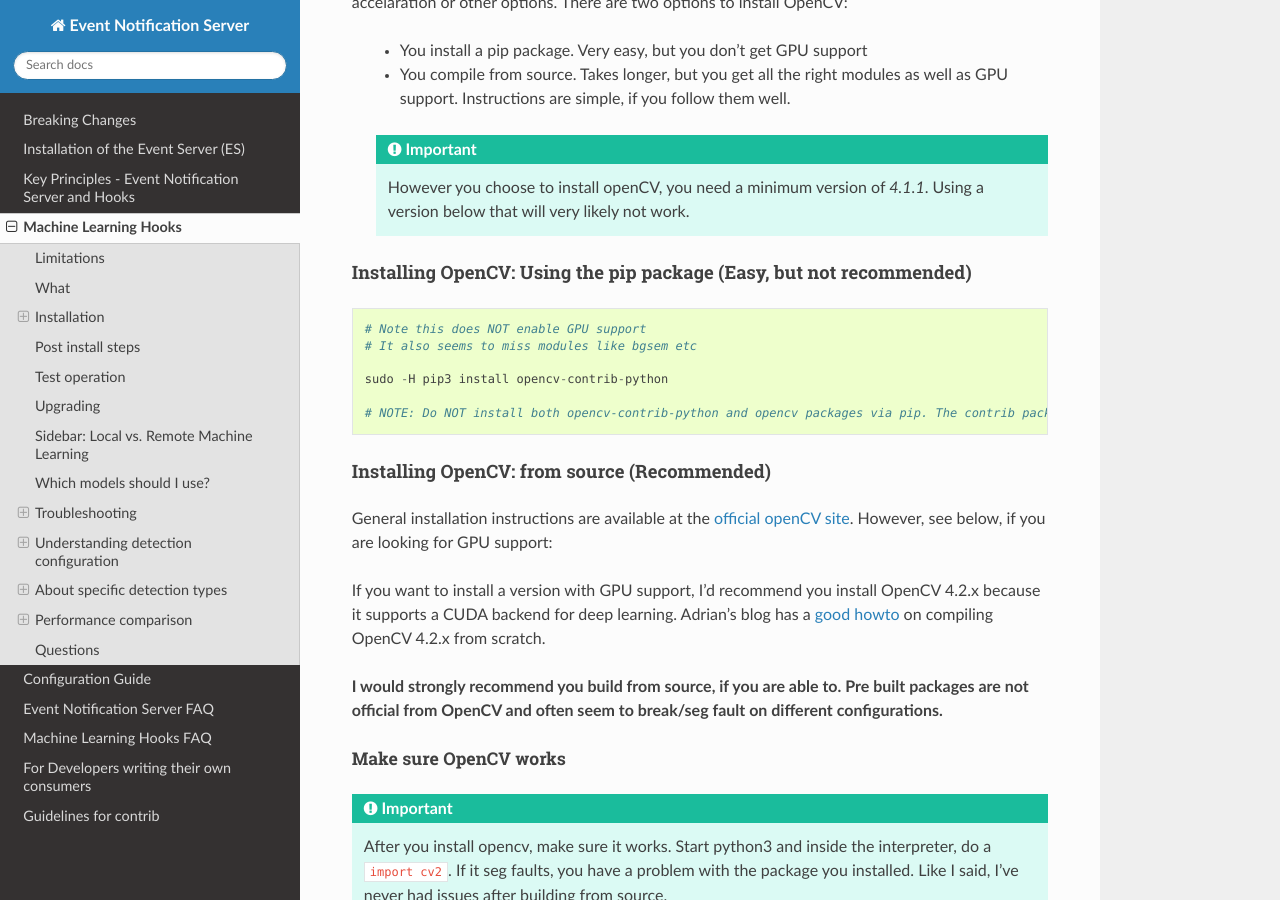
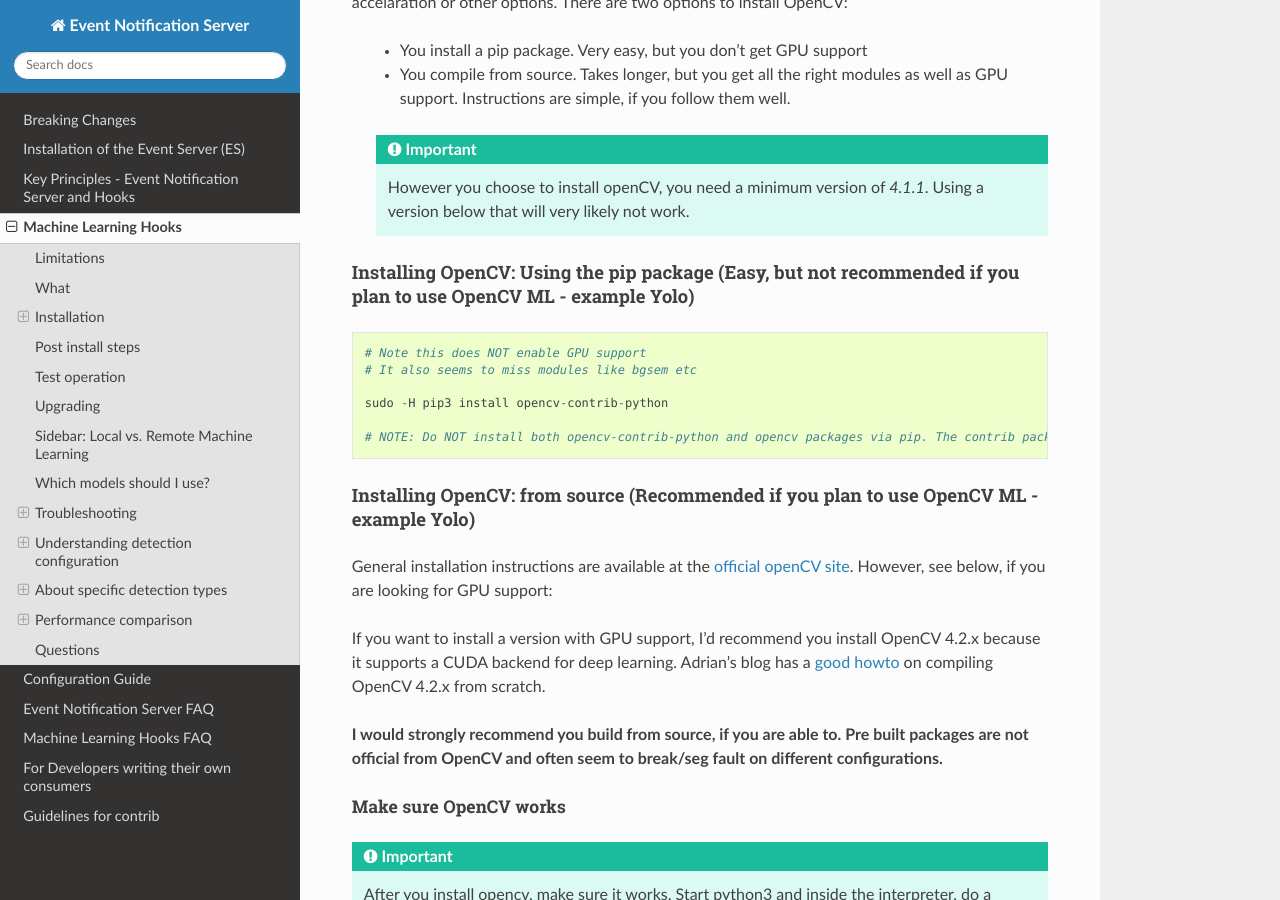
Before and after one commit to ZoneMinder/zmeventnotification, a Sphinx documentation site: the page built from docs/guides/hooks.rst, in a window 1280 px wide and 900 px high, scrolled down 2514 px. Built offline with Sphinx 7.4.7 and the Read the Docs theme 2.0.0, drawn with Linux system fonts in a browser that asks for light colours.

Commit message:
doc clarifications

```diff
--- a/docs/guides/hooks.rst
+++ b/docs/guides/hooks.rst
@@ -133,8 +133,9 @@ Will install the ES and hooks, but no configs and will add the coral libraries.
     However you choose to install openCV, you need a minimum version of `4.1.1`. Using a version below that will very likely not work.
 
 
-Installing OpenCV: Using the pip package (Easy, but not recommended)
-'''''''''''''''''''''''''''''''''''''''''''''''''''''''''''''''''''''''''
+Installing OpenCV: Using the pip package (Easy, but not recommended if you plan to use OpenCV ML - example Yolo)
+''''''''''''''''''''''''''''''''''''''''''''''''''''''''''''''''''''''''''''''''''''''''''''''''''''''''''''''''''''
+
 ::
 
   # Note this does NOT enable GPU support
@@ -145,8 +146,8 @@ Installing OpenCV: Using the pip package (Easy, but not recommended)
   # NOTE: Do NOT install both opencv-contrib-python and opencv packages via pip. The contrib package includes opencv+extras
 
 
-Installing OpenCV: from source (Recommended)
-'''''''''''''''''''''''''''''''''''''''''''''''
+Installing OpenCV: from source (Recommended if you plan to use OpenCV ML - example Yolo)
+'''''''''''''''''''''''''''''''''''''''''''''''''''''''''''''''''''''''''''''''''''''''''''''''
 General installation instructions are available at the `official openCV site <https://docs.opencv.org/master/d7/d9f/tutorial_linux_install.html>`__. However, see below, if you are looking for GPU support:
 
 If you want to install a version with GPU support, I'd recommend you install OpenCV 4.2.x because it supports a CUDA backend for deep learning. Adrian's blog has a `good howto <https://www.pyimagesearch.com/2020/02/03/how-to-use-opencvs-dnn-module-with-nvidia-gpus-cuda-and-cudnn/>`__ on compiling OpenCV 4.2.x from scratch.
```
